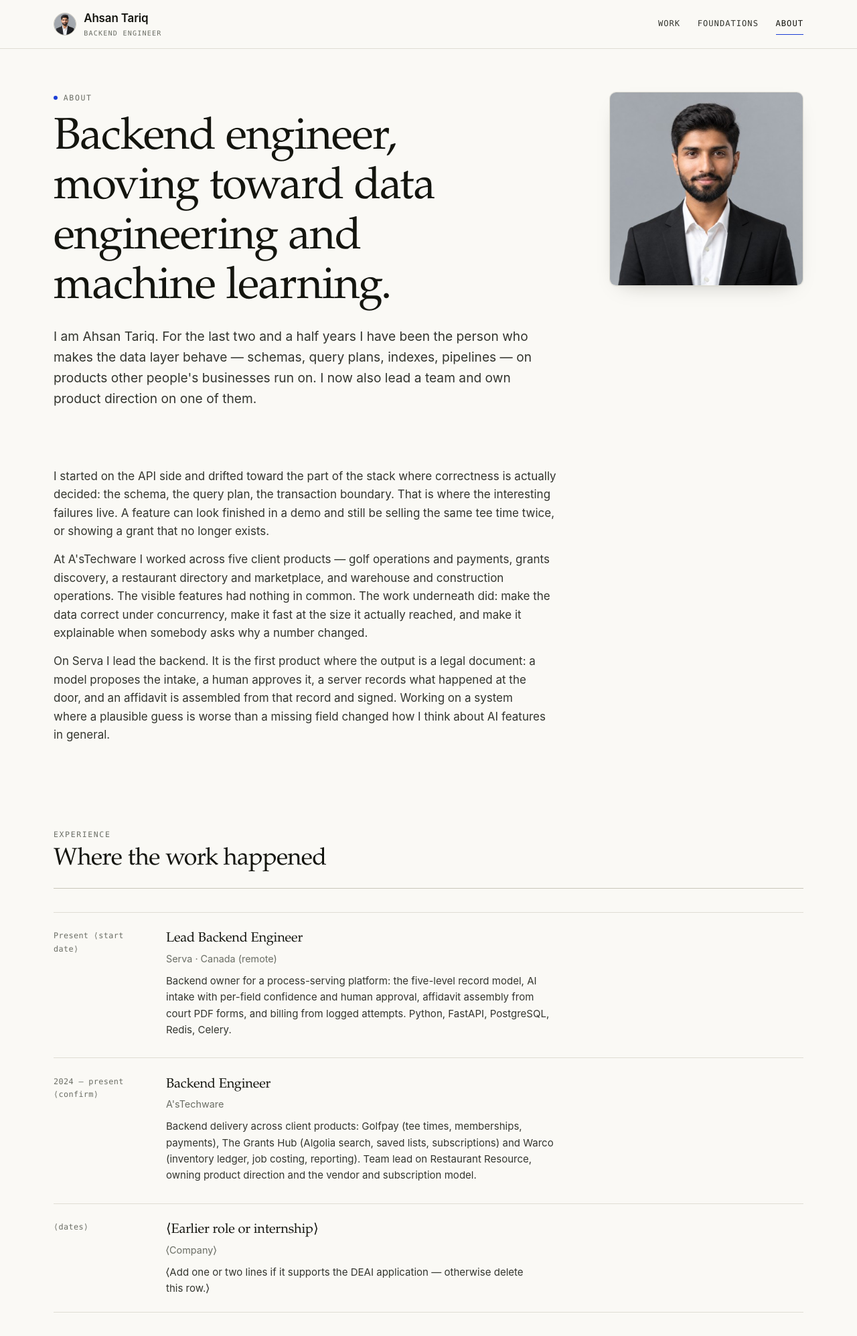
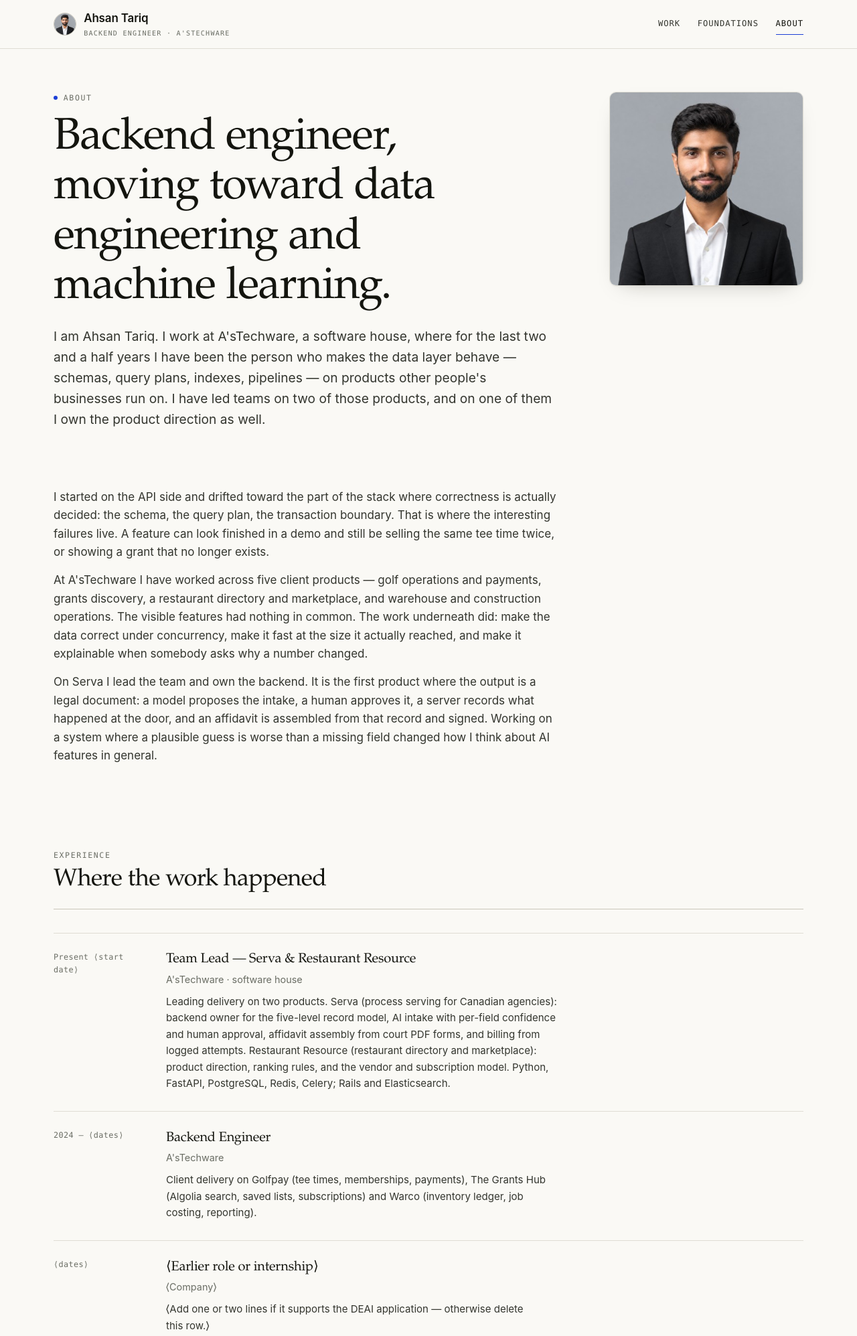
Before and after one commit to AhsanTariqGill/ahsan-portfolio, an Astro site: page /about in a window 1280 px wide. Shown: the top 1995 px of the page at 67% size. Built offline with nearby package versions, Linux system fonts and the light colour scheme; Astro itself is replaced by a stand-in of ours.

Commit message:
Reframe experience around A'sTechware and team-lead roles
All five products are now attributed to A'sTechware as the software house,
with a Delivered via row on each case study. Serva moves from a Serva job
title to Team Lead, and About splits the timeline into team lead and
backend engineer roles with the matching JSON-LD worksFor.

```diff
--- a/src/components/Footer.astro
+++ b/src/components/Footer.astro
@@ -9,7 +9,7 @@ const year = new Date().getFullYear();
     <div class="footer__top">
       <div>
         <p class="footer__name">{site.name}</p>
-        <p class="footer__tagline">Backend engineer. APIs, query plans, search relevance, data pipelines.</p>
+        <p class="footer__tagline">Backend engineer at A'sTechware. APIs, query plans, search relevance, data pipelines.</p>
       </div>
       <nav class="footer__links" aria-label="Contact">
         <a href={`mailto:${site.email}`}>Email</a>
--- a/src/components/Header.astro
+++ b/src/components/Header.astro
@@ -1,4 +1,6 @@
 ---
+import { site } from '../data/site';
+
 const path = Astro.url.pathname.replace(/\/$/, '') || '/';
 
 const links = [
@@ -24,7 +26,7 @@ const isActive = (href: string) =>
       />
       <span class="brand__text">
         Ahsan Tariq
-        <small>Backend Engineer</small>
+        <small>Backend engineer · {site.company}</small>
       </span>
     </a>
 
--- a/src/data/site.ts
+++ b/src/data/site.ts
@@ -6,11 +6,13 @@ export const site = {
   name: 'Ahsan Tariq',
   initials: 'AT',
   role: 'Backend Engineer',
+  company: "A'sTechware",
+  companyUrl: 'https://astechware.com',
   url: 'https://ahsantariq.dev',
   email: 'hello@ahsantariq.dev',
   github: 'https://github.com/ahsantariq',
   linkedin: 'https://www.linkedin.com/in/ahsan-tariq-a1783722b',
   cv: '/ahsan-tariq-cv.pdf',
   description:
-    'Backend engineer with 2.5 years building production systems: APIs, query optimisation, search relevance and the data layer behind AI features.',
+    "Backend engineer at A'sTechware, a software house, with 2.5 years building production systems: APIs, query optimisation, search relevance and the data layer behind AI features.",
 } as const;
--- a/src/pages/about.astro
+++ b/src/pages/about.astro
@@ -14,6 +14,7 @@ const jsonLd = [
       jobTitle: 'Backend Engineer',
       url: site.url,
       image: `${site.url}/ahsan-tariq.jpg`,
+      worksFor: { '@type': 'Organization', name: site.company, url: site.companyUrl },
       email: `mailto:${site.email}`,
       sameAs: [site.github, site.linkedin],
       knowsAbout: [
@@ -49,8 +50,8 @@ const skills = [
 ---
 
 <Base
-  title="About — Ahsan Tariq, backend engineer"
-  description="Backend engineer with 2.5 years across fintech, marketplaces, operations and legal tech. Why I am moving toward data engineering and machine learning, and what I want from the DEAI programme."
+  title="About — Ahsan Tariq, backend engineer at A'sTechware"
+  description="Backend engineer at A'sTechware, a software house, with 2.5 years across fintech, marketplaces, operations and legal tech. Team lead on Serva and Restaurant Resource, and why I am moving toward data engineering and machine learning."
   ogType="profile"
   jsonLd={jsonLd}
 >
@@ -59,9 +60,10 @@ const skills = [
       <p class="eyebrow">About</p>
       <h1>Backend engineer, moving toward data engineering and machine learning.</h1>
       <p class="lede">
-        I am Ahsan Tariq. For the last two and a half years I have been the person who makes the data
-        layer behave — schemas, query plans, indexes, pipelines — on products other people's
-        businesses run on. I now also lead a team and own product direction on one of them.
+        I am Ahsan Tariq. I work at A'sTechware, a software house, where for the last two and a half
+        years I have been the person who makes the data layer behave — schemas, query plans,
+        indexes, pipelines — on products other people's businesses run on. I have led teams on two
+        of those products, and on one of them I own the product direction as well.
       </p>
     </div>
     <figure class="portrait">
@@ -84,18 +86,18 @@ const skills = [
         same tee time twice, or showing a grant that no longer exists.
       </p>
       <p>
-        At A'sTechware I worked across five client products — golf operations and payments, grants
-        discovery, a restaurant directory and marketplace, and warehouse and construction
+        At A'sTechware I have worked across five client products — golf operations and payments,
+        grants discovery, a restaurant directory and marketplace, and warehouse and construction
         operations. The visible features had nothing in common. The work underneath did: make the
         data correct under concurrency, make it fast at the size it actually reached, and make it
         explainable when somebody asks why a number changed.
       </p>
       <p>
-        On Serva I lead the backend. It is the first product where the output is a legal document:
-        a model proposes the intake, a human approves it, a server records what happened at the
-        door, and an affidavit is assembled from that record and signed. Working on a system where
-        a plausible guess is worse than a missing field changed how I think about AI features in
-        general.
+        On Serva I lead the team and own the backend. It is the first product where the output is a
+        legal document: a model proposes the intake, a human approves it, a server records what
+        happened at the door, and an affidavit is assembled from that record and signed. Working on
+        a system where a plausible guess is worse than a missing field changed how I think about AI
+        features in general.
       </p>
     </div>
   </section>
@@ -111,25 +113,27 @@ const skills = [
       <li>
         <span class="timeline__when">Present ⟨start date⟩</span>
         <div>
-          <p class="timeline__role">Lead Backend Engineer</p>
-          <p class="timeline__org">Serva · Canada (remote)</p>
+          <p class="timeline__role">Team Lead — Serva &amp; Restaurant Resource</p>
+          <p class="timeline__org">A'sTechware · software house</p>
           <p class="timeline__body">
-            Backend owner for a process-serving platform: the five-level record model, AI intake
-            with per-field confidence and human approval, affidavit assembly from court PDF forms,
-            and billing from logged attempts. Python, FastAPI, PostgreSQL, Redis, Celery.
+            Leading delivery on two products. Serva (process serving for Canadian agencies): backend
+            owner for the five-level record model, AI intake with per-field confidence and human
+            approval, affidavit assembly from court PDF forms, and billing from logged attempts.
+            Restaurant Resource (restaurant directory and marketplace): product direction, ranking
+            rules, and the vendor and subscription model. Python, FastAPI, PostgreSQL, Redis,
+            Celery; Rails and Elasticsearch.
           </p>
         </div>
       </li>
       <li>
-        <span class="timeline__when">2024 — present ⟨confirm⟩</span>
+        <span class="timeline__when">2024 — ⟨dates⟩</span>
         <div>
           <p class="timeline__role">Backend Engineer</p>
           <p class="timeline__org">A'sTechware</p>
           <p class="timeline__body">
-            Backend delivery across client products: Golfpay (tee times, memberships, payments),
-            The Grants Hub (Algolia search, saved lists, subscriptions) and Warco (inventory ledger,
-            job costing, reporting). Team lead on Restaurant Resource, owning product direction and
-            the vendor and subscription model.
+            Client delivery on Golfpay (tee times, memberships, payments), The Grants Hub (Algolia
+            search, saved lists, subscriptions) and Warco (inventory ledger, job costing,
+            reporting).
           </p>
         </div>
       </li>
--- a/src/pages/work/[slug].astro
+++ b/src/pages/work/[slug].astro
@@ -67,6 +67,12 @@ const jsonLd = [
         <dl class="aside-block" style="margin: 0">
           <dt>Period</dt>
           <dd set:html={inline(project.period)} />
+        </dl>
+        <dl class="aside-block" style="margin: 0">
+          <dt>Delivered via</dt>
+          <dd>
+            <a href={site.companyUrl} rel="noopener">{site.company} ↗</a>
+          </dd>
         </dl>
         <dl class="aside-block" style="margin: 0">
           <dt>Scope</dt>
```
Also changed, not shown: src/data/projects.ts (+6 -6 lines), src/pages/index.astro (+6 -2 lines), 1 other file.
